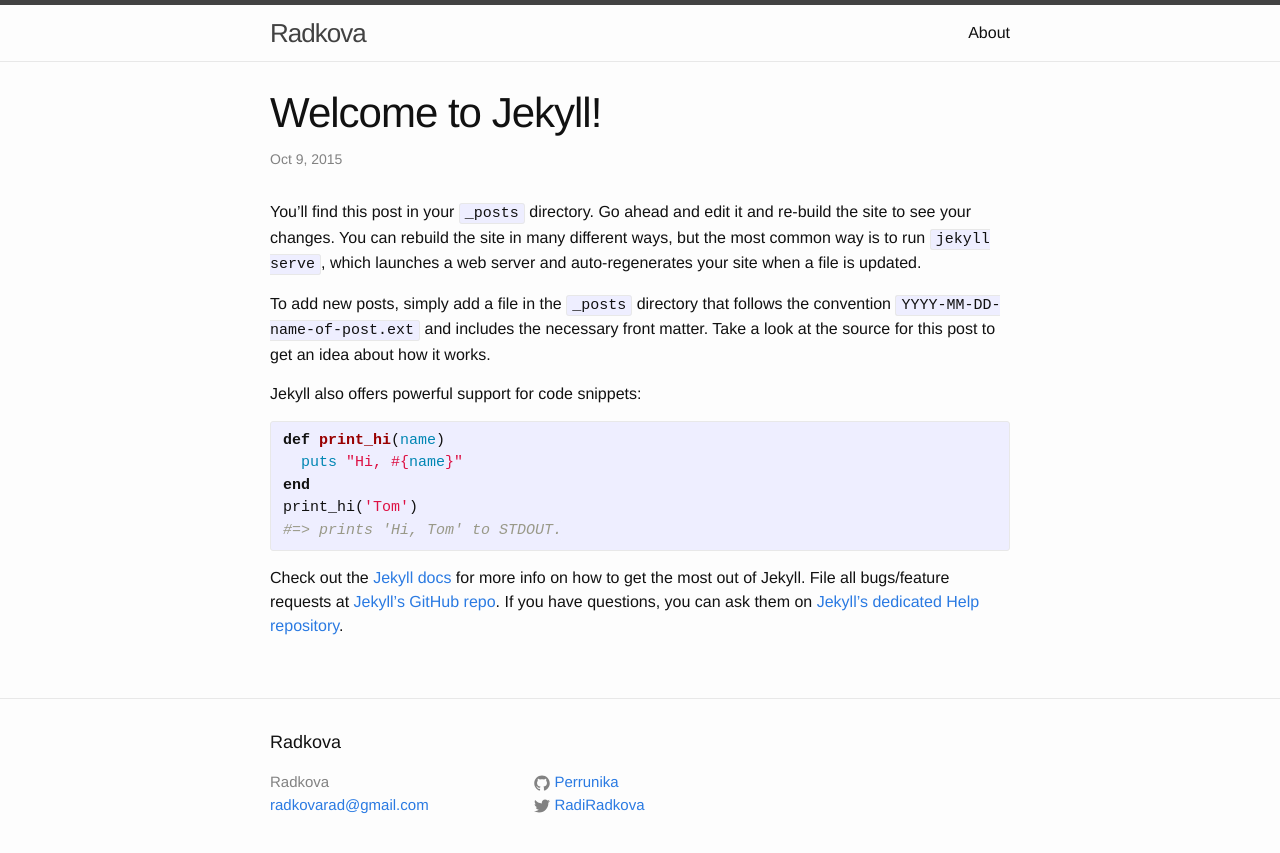
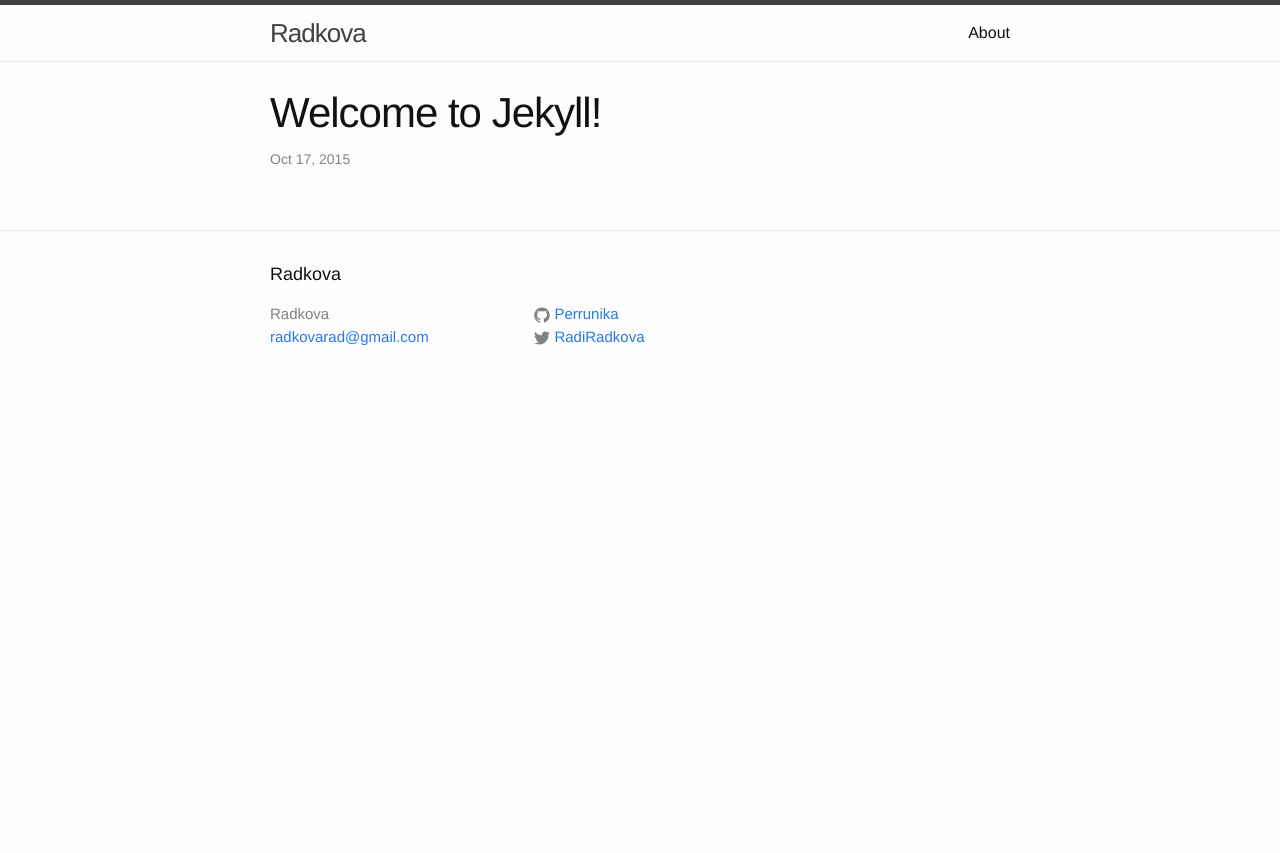
Before and after one commit to Perrunika/radkova.github.io, a Jekyll site: the page built from _posts/2015-10-09-welcome-to-jekyll.markdown, in a window 1280 px wide. Shown: the top 853 px of the page. Built offline with Jekyll 4.4.1, drawn with Linux system fonts in a browser that asks for light colours.

Commit message:
no message

```diff
--- a/_posts/2015-10-09-welcome-to-jekyll.markdown
+++ b/_posts/2015-10-09-welcome-to-jekyll.markdown
@@ -1,25 +1,6 @@
 ---
 layout: post
 title:  "Welcome to Jekyll!"
-date:   2015-10-09 19:14:38
+date:   2015-10-17 19:14:38
 categories: jekyll update
 ---
-You’ll find this post in your `_posts` directory. Go ahead and edit it and re-build the site to see your changes. You can rebuild the site in many different ways, but the most common way is to run `jekyll serve`, which launches a web server and auto-regenerates your site when a file is updated.
-
-To add new posts, simply add a file in the `_posts` directory that follows the convention `YYYY-MM-DD-name-of-post.ext` and includes the necessary front matter. Take a look at the source for this post to get an idea about how it works.
-
-Jekyll also offers powerful support for code snippets:
-
-{% highlight ruby %}
-def print_hi(name)
-  puts "Hi, #{name}"
-end
-print_hi('Tom')
-#=> prints 'Hi, Tom' to STDOUT.
-{% endhighlight %}
-
-Check out the [Jekyll docs][jekyll] for more info on how to get the most out of Jekyll. File all bugs/feature requests at [Jekyll’s GitHub repo][jekyll-gh]. If you have questions, you can ask them on [Jekyll’s dedicated Help repository][jekyll-help].
-
-[jekyll]:      http://jekyllrb.com
-[jekyll-gh]:   https://github.com/jekyll/jekyll
-[jekyll-help]: https://github.com/jekyll/jekyll-help
```
